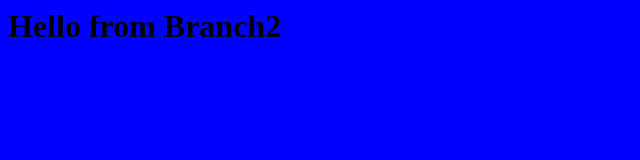
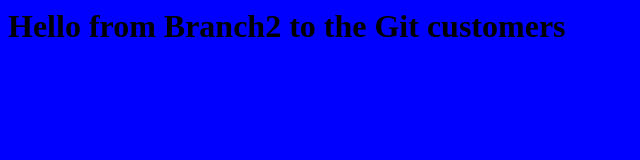
Before and after one commit to jacobstar/temp2, a plain HTML site: page index.html in a window 1280 px wide. Shown: the whole page, without its empty margins (0-640 px from the left). Drawn offline with Linux system fonts and the light colour scheme.

Commit message:
message to Git community

```diff
--- a/index.html
+++ b/index.html
@@ -1,5 +1,5 @@
 <html>
 <body bgcolor="blue">
-<h1>Hello from Branch2</h1>
+<h1>Hello from Branch2 to the Git customers</h1>
 </body>
 </html>
```
